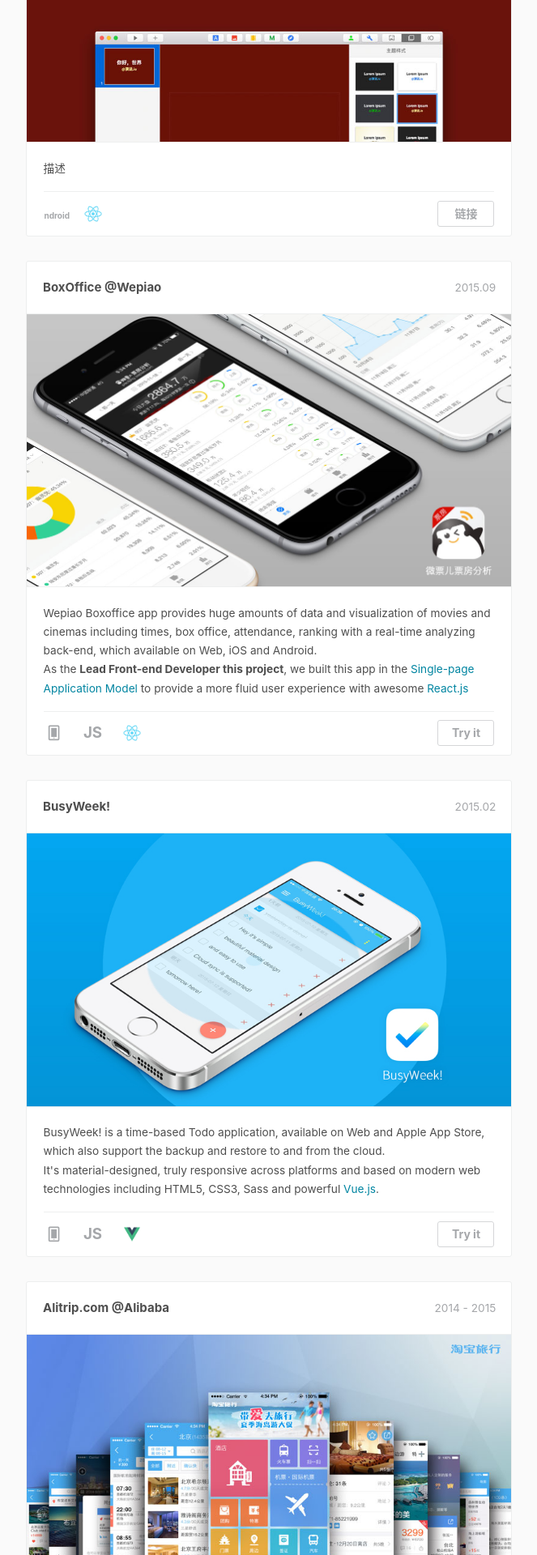
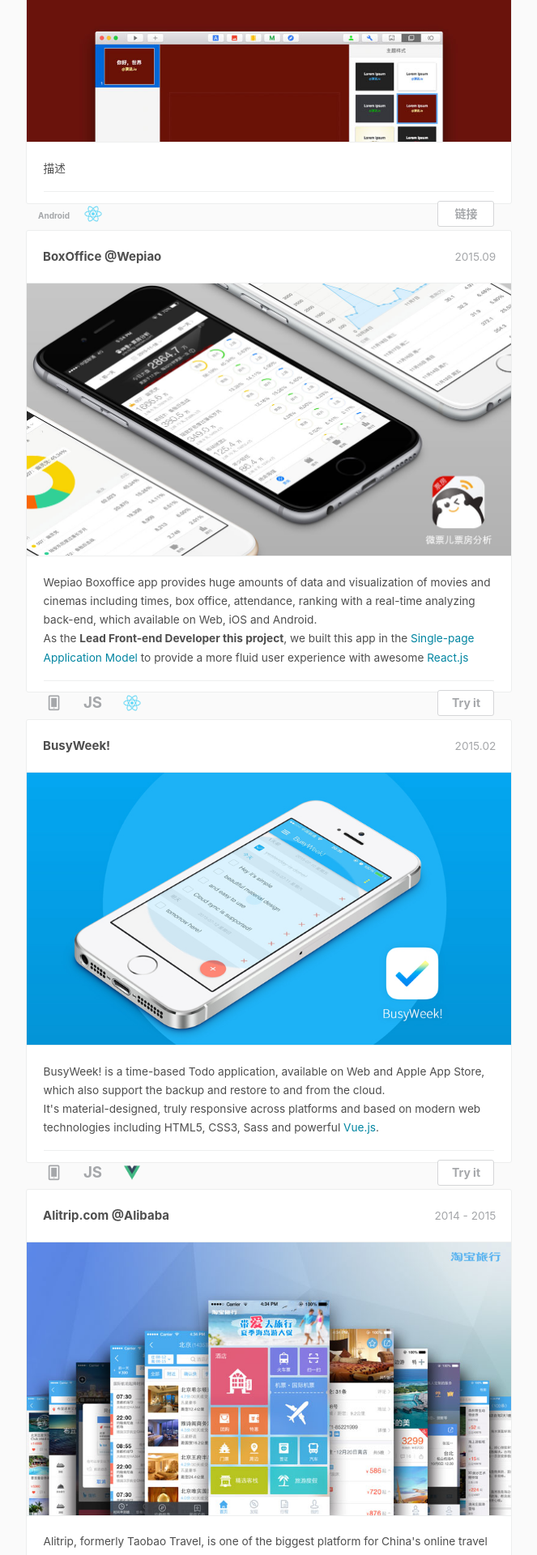
Before and after one commit to blying/blying.github.io, a Jekyll site: the page built from portfolio/index.html, in a window 1280 px wide. Shown: the part 605-2525 px from the top of the page at 81% size, without its empty margins (308-971 px from the left). Built offline with Jekyll 4.4.1, drawn with Linux system fonts in a browser that asks for light colours; nearby versions of some CDN libraries; comment, search, counter and statistics services are not loaded.

Commit message:
no message

```diff
--- a/portfolio/css/timeline.css
+++ b/portfolio/css/timeline.css
@@ -258,7 +258,7 @@
 
 }
 .cbp_tmlabel ul li.skill{
-	overflow: auto;
+	width: auto;
 	margin-top: 9px;
 	border-top: 1px solid #eeefef;
 }
```
